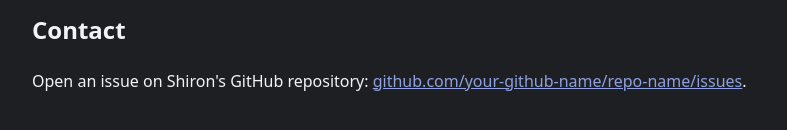
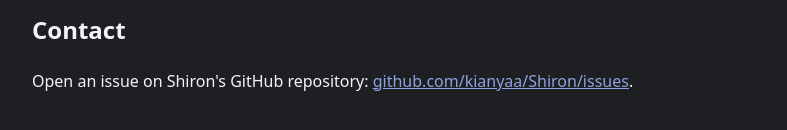
Before and after one commit to Kianyaa/Shiron, a plain HTML site: page docs/privacy.html in a window 1280 px wide. Shown: the part 1745-1875 px from the top of the page, without its empty margins (240-1027 px from the left). Drawn offline with Linux system fonts and the light colour scheme.

Commit message:
Point links at github.com/kianyaa/Shiron
Co-Authored-By: Claude Opus 5.5 <noreply@anthropic.com>

```diff
--- a/docs/privacy.html
+++ b/docs/privacy.html
@@ -60,7 +60,7 @@
 <p>If this policy changes, the date above is updated and the change is noted in Shiron's changelog (<code>/about</code>).</p>
 
 <h2>Contact</h2>
-<p>Open an issue on Shiron's GitHub repository: <a href="https://github.com/your-github-name/repo-name/issues">github.com/your-github-name/repo-name/issues</a>.</p>
+<p>Open an issue on Shiron's GitHub repository: <a href="https://github.com/kianyaa/Shiron/issues">github.com/kianyaa/Shiron/issues</a>.</p>
 </main>
 </body>
 </html>
```
Also changed, not shown: docs/terms.html (+1 -1 lines), 2 other files.
